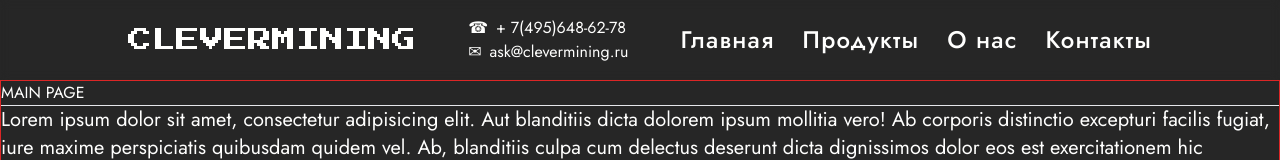
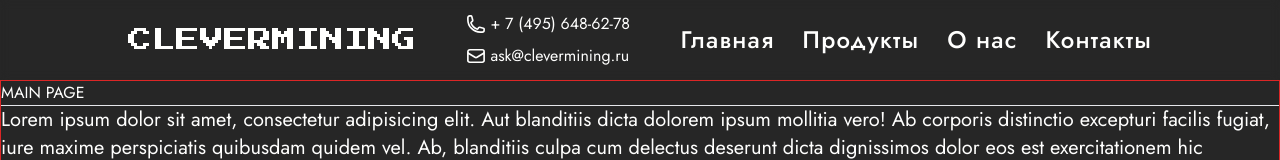
Before and after one commit to AntonRybakou/clevermining, a Next.js app: page / in a window 1280 px wide. Shown: the top 160 px of the page. Built offline with nearby package versions, Linux system fonts and the light colour scheme.

Commit message:
feat: header decomposition

```diff
--- a/components/Header.tsx
+++ /dev/null
@@ -1,61 +0,0 @@
-import { ReactElement, useState } from 'react';
-
-import Link from 'next/link';
-
-import ProductsSubMenu from 'components/ProductsSubMenu';
-
-const Header = (): ReactElement => {
-  const [isMenuOpen, setIsMenuOpen] = useState(false);
-
-  return (
-    <header className="header-wrapper">
-      <Link className="uppercase font-['Press_Start_2P'] text-2xl" href="/">
-        Clevermining
-      </Link>
-      <div className="hidden lg:flex flex-col flex-wrap">
-        <Link
-          className="hover:text-orange-500 before:content-['\260E'] before:mr-2"
-          href="tel:+74956486278"
-        >
-          + 7(495)648-62-78
-        </Link>
-        <Link
-          className="hover:text-orange-500 before:content-['\2709'] before:mr-2"
-          href="mailto:ask@clevermining.ru"
-        >
-          ask@clevermining.ru
-        </Link>
-      </div>
-      <nav>
-        <ul className="flex flex-wrap flex-row gap-x-7 relative">
-          <li>
-            <Link className="header-nav-link" href="/">
-              Главная
-            </Link>
-          </li>
-          <li
-            onMouseEnter={() => setIsMenuOpen(true)}
-            onMouseLeave={() => setIsMenuOpen(false)}
-          >
-            <Link className="header-nav-link" href="/products">
-              Продукты
-            </Link>
-            {isMenuOpen && <ProductsSubMenu />}
-          </li>
-          <li>
-            <Link className="header-nav-link" href="/about">
-              О нас
-            </Link>
-          </li>
-          <li>
-            <Link className="header-nav-link" href="/contacts">
-              Контакты
-            </Link>
-          </li>
-        </ul>
-      </nav>
-    </header>
-  );
-};
-
-export default Header;
--- a/components/Layout.tsx
+++ b/components/Layout.tsx
@@ -3,7 +3,7 @@
 import Head from 'next/head';
 
 import Footer from 'components/Footer';
-import Header from 'components/Header';
+import Header from 'components/header/Header';
 
 type Props = {
   children?: ReactNode;
--- /dev/null
+++ b/components/header/Header.tsx
@@ -0,0 +1,20 @@
+import { ReactElement } from 'react';
+
+import Link from 'next/link';
+
+import HeaderContactsLinks from 'components/header/HeaderContactsLinks';
+import Nav from 'components/header/Nav';
+
+const Header = (): ReactElement => {
+  return (
+    <header className="header-wrapper">
+      <Link className="uppercase font-['Press_Start_2P'] text-2xl" href="/">
+        Clevermining
+      </Link>
+      <HeaderContactsLinks />
+      <Nav />
+    </header>
+  );
+};
+
+export default Header;
--- /dev/null
+++ b/components/header/HeaderContactsLinks.tsx
@@ -0,0 +1,42 @@
+import { ReactElement } from 'react';
+
+import Link from 'next/link';
+
+const HeaderContactsLinks = (): ReactElement => {
+  return (
+    <div className="hidden lg:flex flex-col flex-wrap">
+      <Link
+        className="hover:text-orange-500 my-1 flex items-center"
+        href="tel:+74956486278"
+      >
+        <svg
+          xmlns="http://www.w3.org/2000/svg"
+          fill="none"
+          viewBox="0 0 24 24"
+          stroke="currentColor"
+          className="w-5 h-5 inline mr-1 stroke-2"
+        >
+          <path d="M2.25 6.75c0 8.284 6.716 15 15 15h2.25a2.25 2.25 0 002.25-2.25v-1.372c0-.516-.351-.966-.852-1.091l-4.423-1.106c-.44-.11-.902.055-1.173.417l-.97 1.293c-.282.376-.769.542-1.21.38a12.035 12.035 0 01-7.143-7.143c-.162-.441.004-.928.38-1.21l1.293-.97c.363-.271.527-.734.417-1.173L6.963 3.102a1.125 1.125 0 00-1.091-.852H4.5A2.25 2.25 0 002.25 4.5v2.25z" />
+        </svg>
+        <span>+ 7 (495) 648-62-78</span>
+      </Link>
+      <Link
+        className="hover:text-orange-500 my-1 flex items-center"
+        href="mailto:ask@clevermining.ru"
+      >
+        <svg
+          xmlns="http://www.w3.org/2000/svg"
+          fill="none"
+          viewBox="0 0 24 24"
+          stroke="currentColor"
+          className="w-5 h-5 inline mr-1 stroke-2"
+        >
+          <path d="M21.75 6.75v10.5a2.25 2.25 0 01-2.25 2.25h-15a2.25 2.25 0 01-2.25-2.25V6.75m19.5 0A2.25 2.25 0 0019.5 4.5h-15a2.25 2.25 0 00-2.25 2.25m19.5 0v.243a2.25 2.25 0 01-1.07 1.916l-7.5 4.615a2.25 2.25 0 01-2.36 0L3.32 8.91a2.25 2.25 0 01-1.07-1.916V6.75" />
+        </svg>
+        <span>ask@clevermining.ru</span>
+      </Link>
+    </div>
+  );
+};
+
+export default HeaderContactsLinks;
--- /dev/null
+++ b/components/header/Nav.tsx
@@ -0,0 +1,42 @@
+import { ReactElement, useState } from 'react';
+
+import Link from 'next/link';
+
+import ProductsSubMenu from 'components/header/ProductsSubMenu';
+
+const Nav = (): ReactElement => {
+  const [isMenuOpen, setIsMenuOpen] = useState(false);
+
+  return (
+    <nav>
+      <ul className="flex flex-wrap flex-row gap-x-7 relative">
+        <li>
+          <Link className="header-nav-link" href="/">
+            Главная
+          </Link>
+        </li>
+        <li
+          onMouseEnter={() => setIsMenuOpen(true)}
+          onMouseLeave={() => setIsMenuOpen(false)}
+        >
+          <Link className="header-nav-link" href="/products">
+            Продукты
+          </Link>
+          {isMenuOpen && <ProductsSubMenu />}
+        </li>
+        <li>
+          <Link className="header-nav-link" href="/about">
+            О нас
+          </Link>
+        </li>
+        <li>
+          <Link className="header-nav-link" href="/contacts">
+            Контакты
+          </Link>
+        </li>
+      </ul>
+    </nav>
+  );
+};
+
+export default Nav;
```
Also changed, not shown: components/header/ProductsSubMenu.tsx (renamed from components/ProductsSubMenu.tsx).
